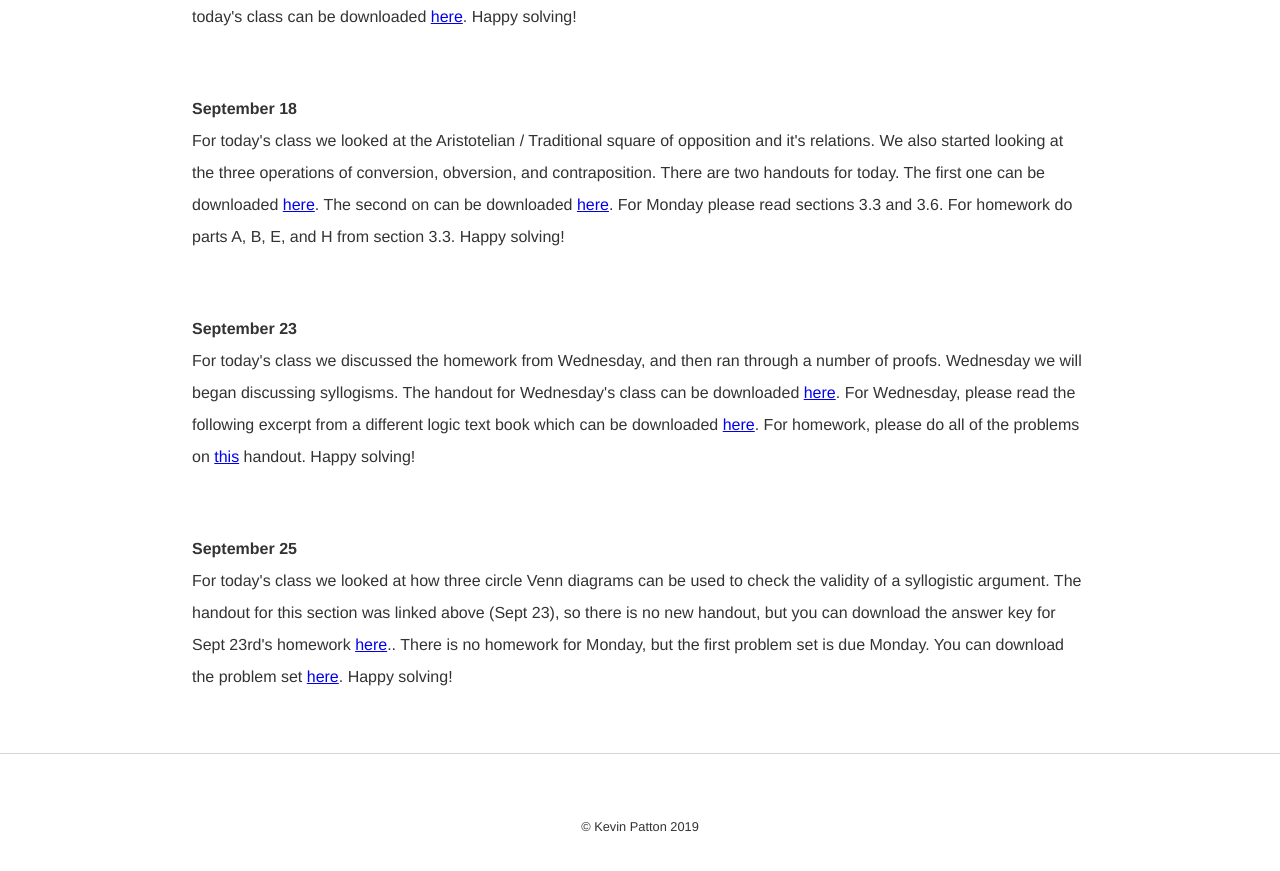
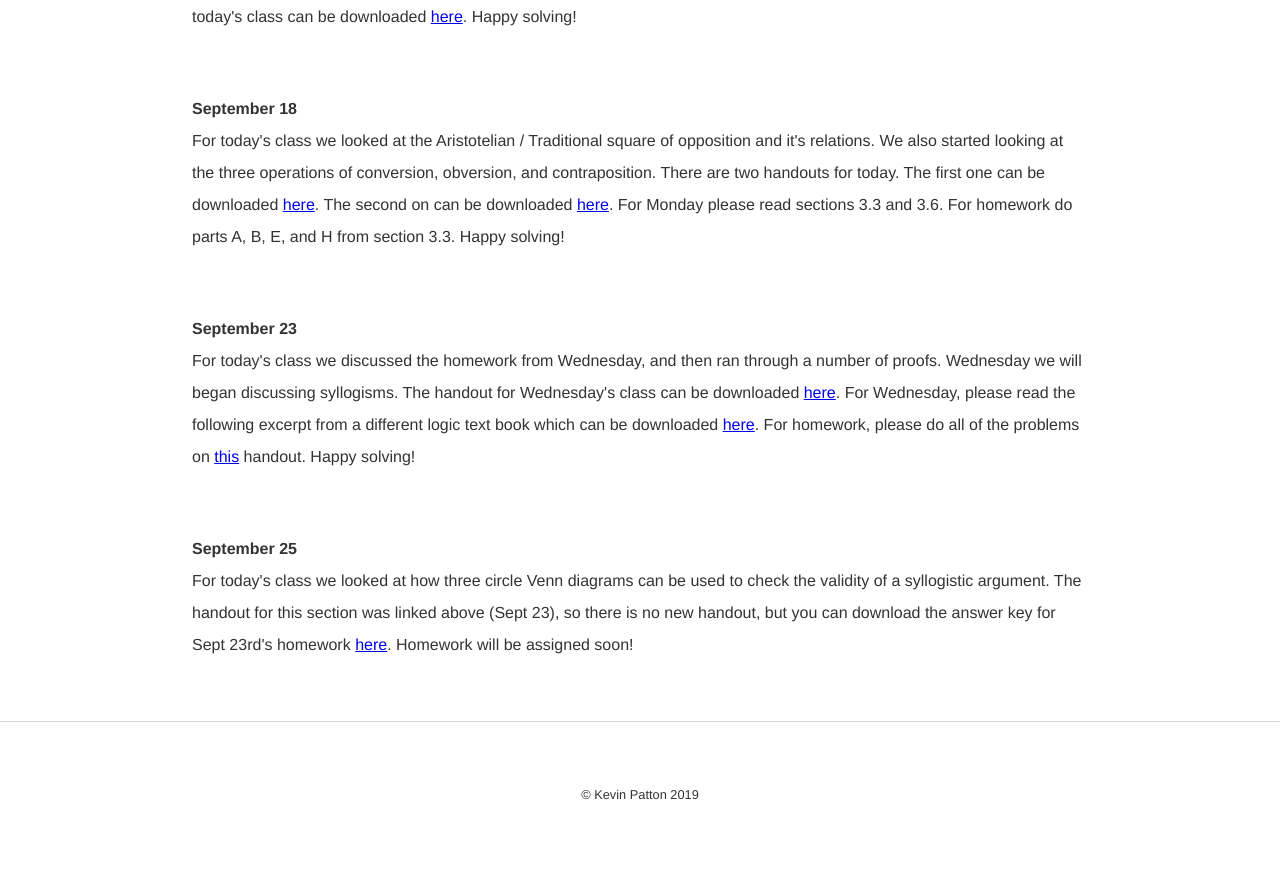
Before and after one commit to kevinjpatton/kevinjpatton.github.io, a Jekyll site: the page built from teaching/phil_1210/index.html, in a window 1280 px wide and 900 px high, scrolled down 1892 px. Shown: the top 871 px of the window. Built offline with Jekyll 4.4.1, drawn with Linux system fonts in a browser that asks for light colours; Markdown is read by kramdown in place of the engine named in the settings.

Commit message:
Update index.html

```diff
--- a/teaching/phil_1210/index.html
+++ b/teaching/phil_1210/index.html
@@ -27,4 +27,4 @@ For today's class we looked at the Aristotelian / Traditional square of oppositi
 <p><b>September 23</b><br>
 For today's class we discussed the homework from Wednesday, and then ran through a number of proofs.  Wednesday we will began discussing syllogisms.  The handout for Wednesday's class can be downloaded <a href="/teaching/phil_1210/Day 10 - Section 5.2.pdf" target="_blank">here</a>.  For Wednesday, please read the following excerpt from a different logic text book which can be downloaded <a href="/teaching/phil_1210/Hurley_StandardForm.pdf" target="_blank">here</a>.  For homework, please do all of the problems on <a href="/teaching/phil_1210/Categorical Proofs.pdf" target="_blank">this</a> handout.  Happy solving!</p>
 <p><b>September 25</b><br>
-For today's class we looked at how three circle Venn diagrams can be used to check the validity of a syllogistic argument.  The handout for this section was linked above (Sept 23), so there is no new handout, but you can download the answer key for Sept 23rd's homework <a href="/teaching/phil_1210/Categorical Proofs - Answer Key.pdf" target="_blank">here</a>..  There is no homework for Monday, but the first problem set is due Monday.  You can download the problem set <a href="/teaching/phil_1210/PS -1.pdf" target="_blank">here</a>.  Happy solving!</p>
+For today's class we looked at how three circle Venn diagrams can be used to check the validity of a syllogistic argument.  The handout for this section was linked above (Sept 23), so there is no new handout, but you can download the answer key for Sept 23rd's homework <a href="/teaching/phil_1210/Categorical Proofs - Answer Key.pdf" target="_blank">here</a>.  Homework will be assigned soon!</p>
```
